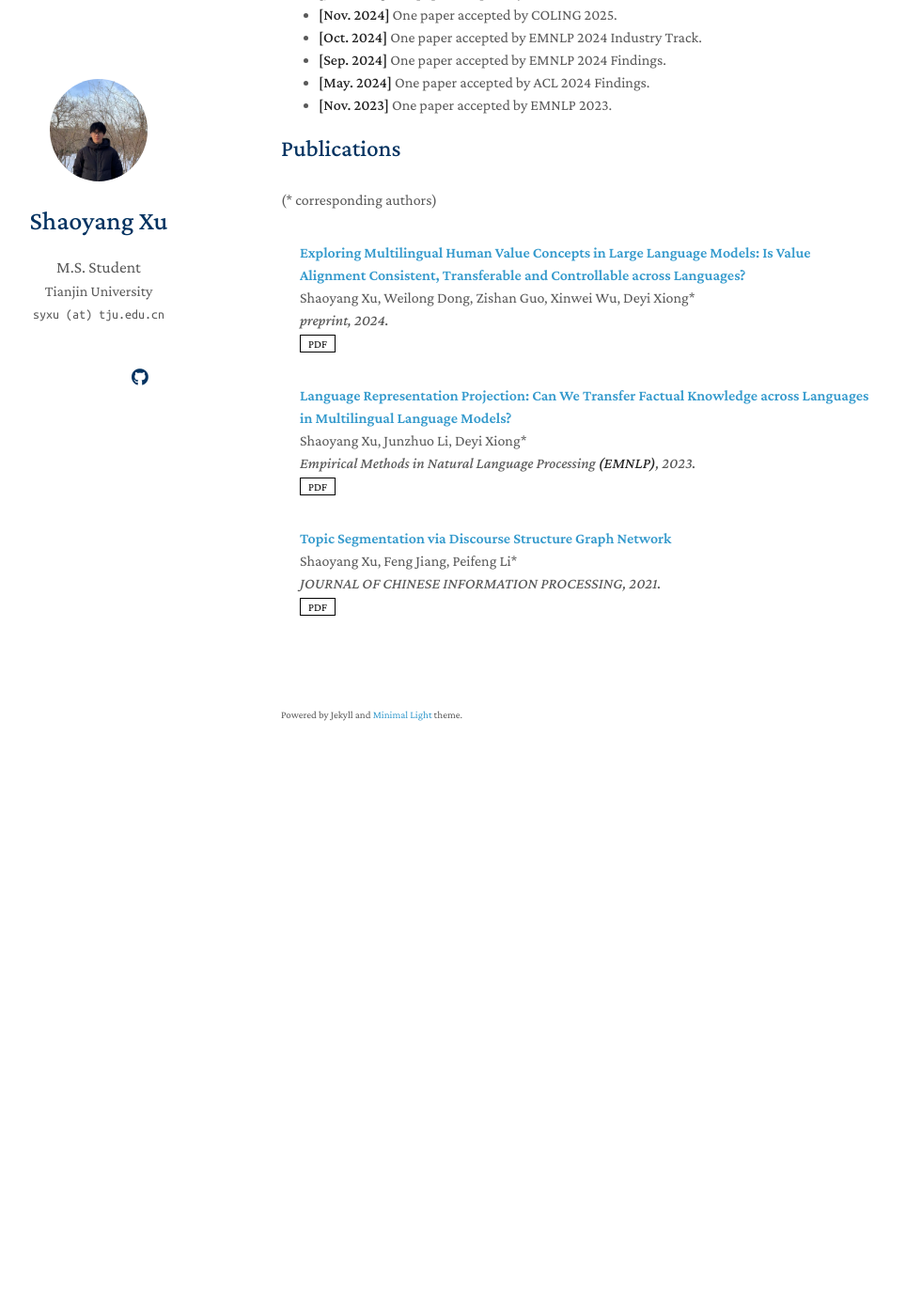
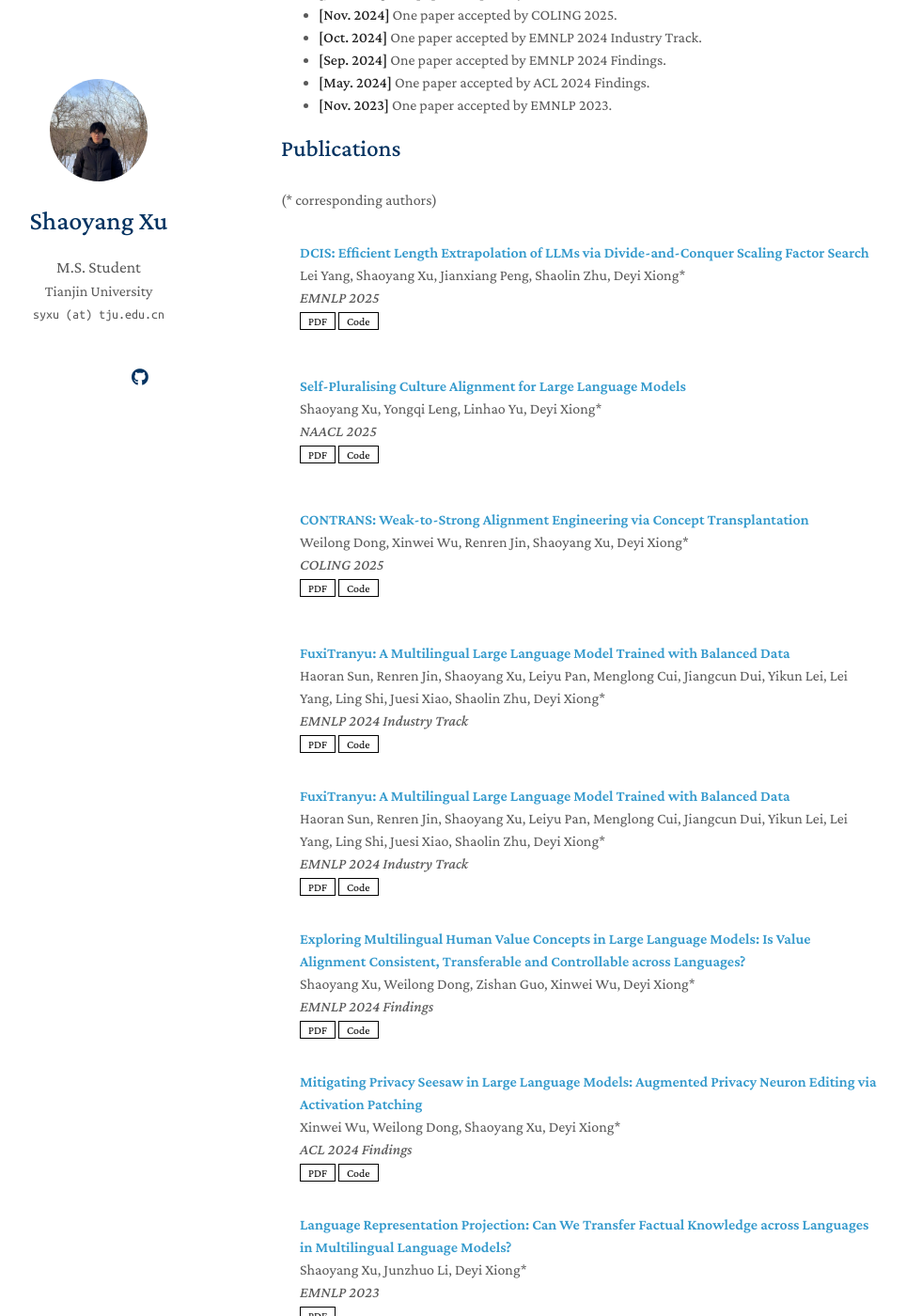
Before and after one commit to shaoyangxu/shaoyangxu.github.io, a Jekyll site: the page built from index.md, in a window 1280 px wide and 1400 px high, scrolled down 379 px. Shown: the whole window at 94% size, without its empty margins (171-1135 px from the left). Built offline with Jekyll 4.4.1, drawn with Linux system fonts in a browser that asks for light colours; nearby versions of some CDN libraries; a style sheet for code colours, icons or effects is not loaded; our own code applies the rules of GitHub Pages for plain Markdown files; before the commit the page ends 1220 px from its top, so only the background shows below that.

Commit message:
Update publications.yml

```diff
--- a/_data/publications.yml
+++ b/_data/publications.yml
@@ -1,21 +1,50 @@
 main:
-
+  - title: "DCIS: Efficient Length Extrapolation of LLMs via Divide-and-Conquer Scaling Factor Search"
+    authors: "Lei Yang, Shaoyang Xu, Jianxiang Peng, Shaolin Zhu, Deyi Xiong*"
+    conference: EMNLP 2025
+    pdf: https://arxiv.org/abs/2412.18811
+    code: https://github.com/YL-9/dcis
+  - title: "Self-Pluralising Culture Alignment for Large Language Models"
+    authors: "Shaoyang Xu, Yongqi Leng, Linhao Yu, Deyi Xiong*"
+    conference: NAACL 2025
+    pdf: https://aclanthology.org/2025.naacl-long.350.pdf
+    code: https://github.com/shaoyangxu/CultureSPA
+  - title: "CONTRANS: Weak-to-Strong Alignment Engineering via Concept Transplantation"
+    authors: "Weilong Dong, Xinwei Wu, Renren Jin, Shaoyang Xu, Deyi Xiong*"
+    conference: COLING 2025
+    pdf: https://aclanthology.org/2025.coling-main.279.pdf
+    code: https://github.com/willowdong/ConTrans
+  - title: "FuxiTranyu: A Multilingual Large Language Model Trained with Balanced Data"
+    authors: "Haoran Sun, Renren Jin, Shaoyang Xu, Leiyu Pan, Menglong Cui, Jiangcun Dui, Yikun Lei, Lei Yang, Ling Shi, Juesi Xiao, Shaolin Zhu, Deyi Xiong*"
+    conference: EMNLP 2024 Industry Track
+    pdf: https://aclanthology.org/2024.emnlp-industry.110.pdf
+    code: https://github.com/tjunlp-lab/FuxiTranyu
+  - title: "FuxiTranyu: A Multilingual Large Language Model Trained with Balanced Data"
+    authors: "Haoran Sun, Renren Jin, Shaoyang Xu, Leiyu Pan, Menglong Cui, Jiangcun Dui, Yikun Lei, Lei Yang, Ling Shi, Juesi Xiao, Shaolin Zhu, Deyi Xiong*"
+    conference: EMNLP 2024 Industry Track
+    pdf: https://aclanthology.org/2024.emnlp-industry.110.pdf
+    code: https://github.com/tjunlp-lab/FuxiTranyu
   - title: "Exploring Multilingual Human Value Concepts in Large Language Models: Is Value Alignment Consistent, Transferable and Controllable across Languages?"
     authors: "Shaoyang Xu, Weilong Dong, Zishan Guo, Xinwei Wu, Deyi Xiong*"
-    conference_short: arxiv
-    conference: preprint, 2024.
-    pdf: https://arxiv.org/abs/2402.18120
+    conference: EMNLP 2024 Findings
+    pdf: https://aclanthology.org/2024.findings-emnlp.96.pdf
+    code: https://github.com/shaoyangxu/Multilingual-Human-Value-Concepts
+  - title: "Mitigating Privacy Seesaw in Large Language Models: Augmented Privacy Neuron Editing via Activation Patching"
+    authors: "Xinwei Wu, Weilong Dong, Shaoyang Xu, Deyi Xiong*"
+    # conference_short: arxiv
+    conference: ACL 2024 Findings
+    pdf: https://aclanthology.org/2024.findings-acl.315.pdf
+    code: https://github.com/flamewei123/APNEAP-
   #  image: ./assets/img/multilingual_concept.png
-
   - title: "Language Representation Projection: Can We Transfer Factual Knowledge across Languages in Multilingual Language Models?"
     authors: "Shaoyang Xu, Junzhuo Li, Deyi Xiong*"
-    conference_short: EMNLP
-    conference: Empirical Methods in Natural Language Processing <strong>(EMNLP)</strong>, 2023.
+    # conference_short: EMNLP
+    conference: EMNLP 2023
     pdf: https://aclanthology.org/2023.emnlp-main.226.pdf
    # image: ./assets/img/LRP2.png
-
   - title: "Topic Segmentation via Discourse Structure Graph Network"
     authors: "Shaoyang Xu, Feng Jiang, Peifeng Li*"
     conference: JOURNAL OF CHINESE INFORMATION PROCESSING, 2021.
     pdf: ./assets/files/DSGN.pdf
+    code: https://github.com/shaoyangxu/DSG-SEG
    # image: ./assets/img/DSGN.png
```
